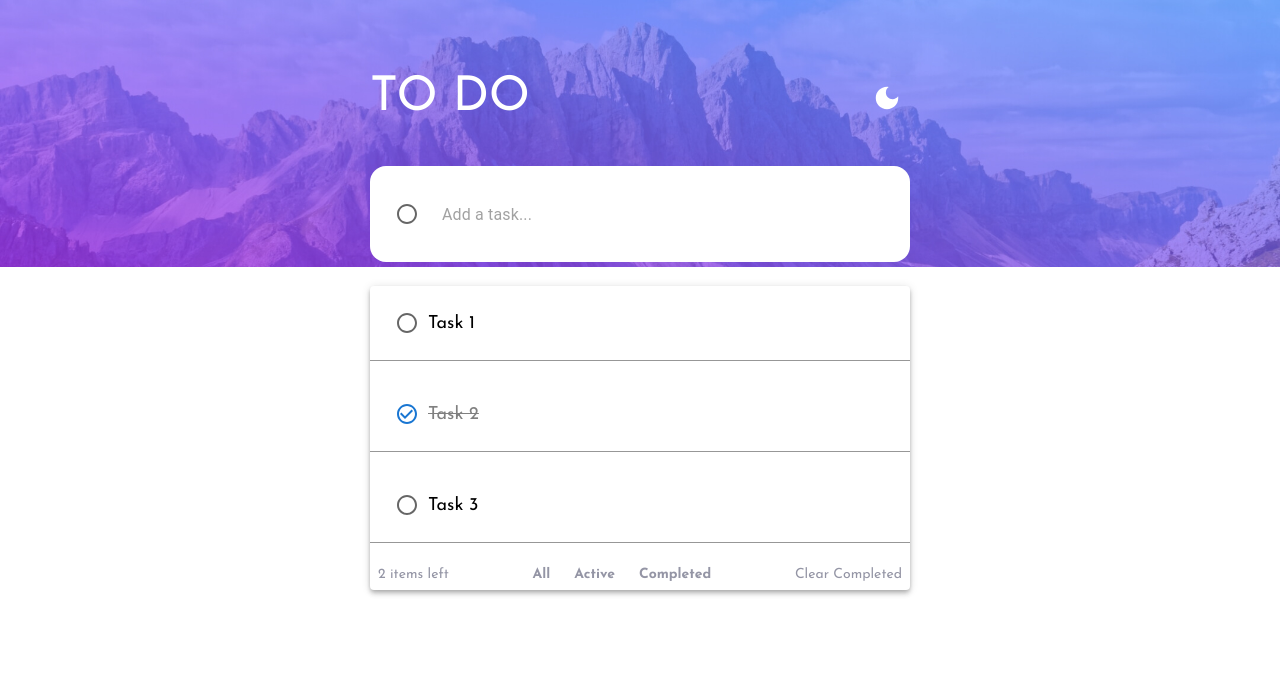
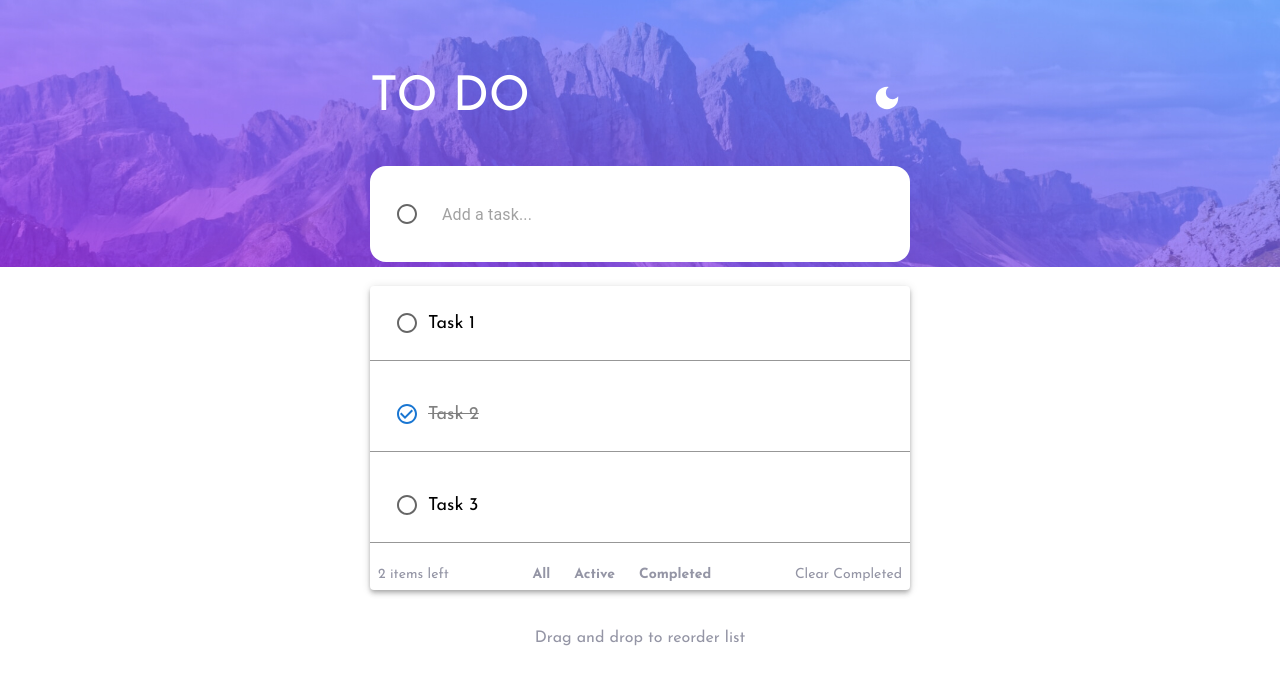
Before and after one commit to Marumo-ProG/senior-todo-app, a React (Create React App) app in the folder frontend/: page / in a window 1280 px wide. Shown: the top 684 px of the page. Built offline with nearby package versions, Linux system fonts and the light colour scheme.

Commit message:
Drag and drop note

```diff
--- a/frontend/src/App.js
+++ b/frontend/src/App.js
@@ -114,6 +114,12 @@ function App() {
 
                         <TodoList list={list} handleOnChange={handleOnChange} />
                     </Stack>
+                    <Typography
+                        variant={"body"}
+                        sx={{ color: "#9495A5", textAlign: "center", fontFamily: "Josefin Sans" }}
+                    >
+                        Drag and drop to reorder list
+                    </Typography>
                 </Stack>
             </Box>
         </Stack>
```
